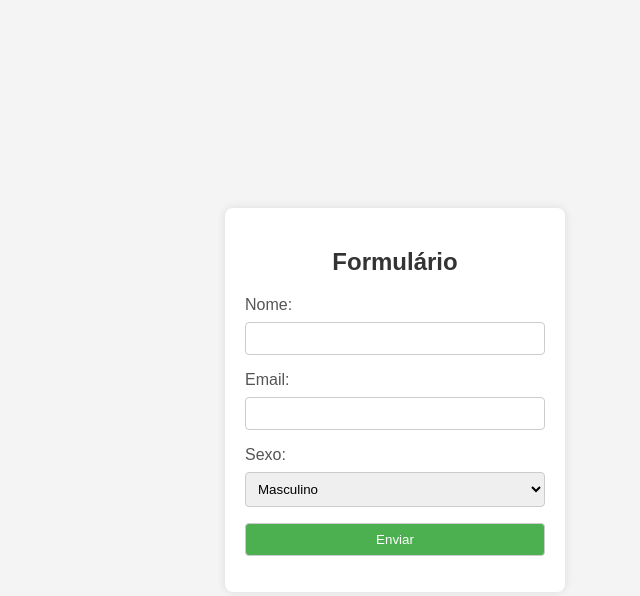
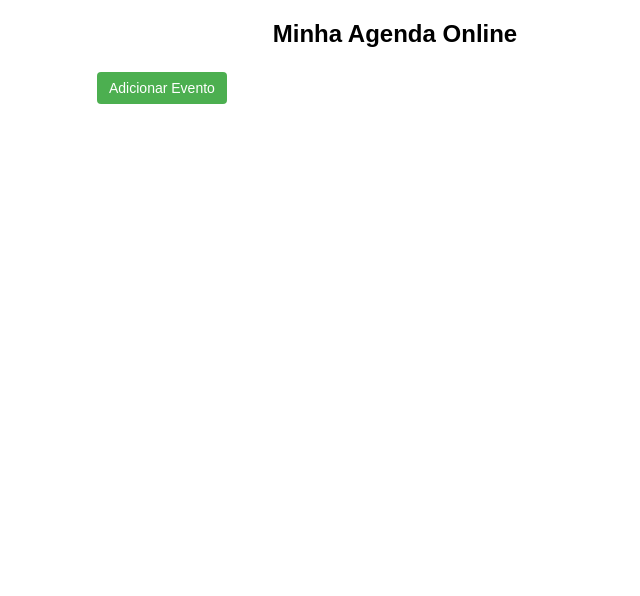
Before and after one commit to raphaelcastelar/projeto_Agendamento, a plain HTML site: page index.html in a window 1280 px wide. Shown: the whole page, without its empty margins (245-885 px from the left). Drawn offline with Linux system fonts and the light colour scheme.

Commit message:
Update index.html

```diff
--- a/index.html
+++ b/index.html
@@ -3,78 +3,68 @@
 <head>
     <meta charset="UTF-8">
     <meta name="viewport" content="width=device-width, initial-scale=1.0">
-    <title>Meu Site Bonito</title>
+    <title>Agenda Online</title>
     <style>
         body {
             font-family: Arial, sans-serif;
-            background-color: #f4f4f4;
-            margin: 0;
-            padding: 0;
-            display: flex;
-            align-items: center;
-            justify-content: center;
-            height: 100vh;
         }
 
-        form {
-            background-color: #fff;
-            padding: 20px;
-            border-radius: 8px;
-            box-shadow: 0 0 10px rgba(0, 0, 0, 0.1);
-            width: 300px;
+        #agenda {
+            max-width: 600px;
+            margin: 20px auto;
         }
 
         h2 {
             text-align: center;
-            color: #333;
         }
 
-        label {
-            display: block;
-            margin-bottom: 8px;
-            color: #555;
+        ul {
+            list-style-type: none;
+            padding: 0;
         }
 
-        input, select {
-            width: 100%;
-            padding: 8px;
-            margin-bottom: 16px;
-            box-sizing: border-box;
-            border: 1px solid #ccc;
-            border-radius: 4px;
+        li {
+            border: 1px solid #ddd;
+            margin: 5px;
+            padding: 10px;
+            background-color: #f9f9f9;
         }
 
-        input[type="submit"] {
+        button {
             background-color: #4caf50;
-            color: #fff;
+            color: white;
+            border: none;
+            padding: 8px 12px;
+            text-align: center;
+            text-decoration: none;
+            display: inline-block;
+            font-size: 14px;
+            margin: 4px 2px;
             cursor: pointer;
-        }
-
-        input[type="submit"]:hover {
-            background-color: #45a049;
+            border-radius: 4px;
         }
     </style>
 </head>
 <body>
 
-    <form action="#" method="post">
-        <h2>Formulário</h2>
+    <div id="agenda">
+        <h2>Minha Agenda Online</h2>
+        <ul id="eventos"></ul>
+        <button onclick="adicionarEvento()">Adicionar Evento</button>
+    </div>
 
-        <label for="nome">Nome:</label>
-        <input type="text" id="nome" name="nome" required>
+    <script>
+        function adicionarEvento() {
+            const evento = prompt("Digite o nome do evento:");
 
-        <label for="email">Email:</label>
-        <input type="email" id="email" name="email" required>
-
-        <label for="sexo">Sexo:</label>
-        <select id="sexo" name="sexo" required>
-            <option value="masculino">Masculino</option>
-            <option value="feminino">Feminino</option>
-            <option value="outro">Outro</option>
-        </select>
-
-        <input type="submit" value="Enviar">
-    </form>
+            if (evento) {
+                const eventosList = document.getElementById("eventos");
+                const novoEvento = document.createElement("li");
+                novoEvento.textContent = evento;
+                eventosList.appendChild(novoEvento);
+            }
+        }
+    </script>
 
 </body>
 </html>
```
